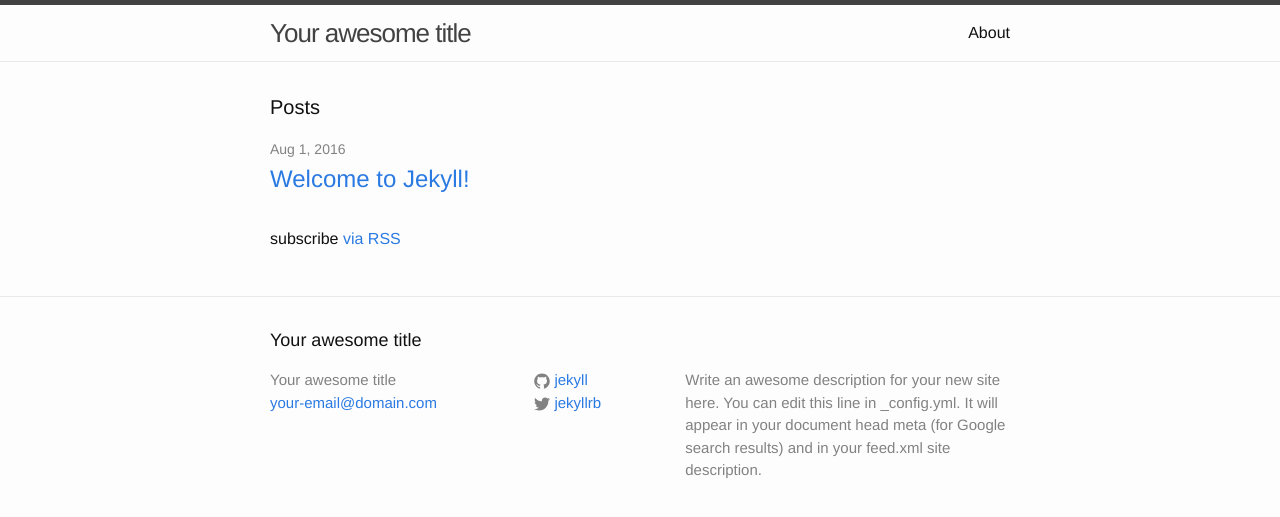
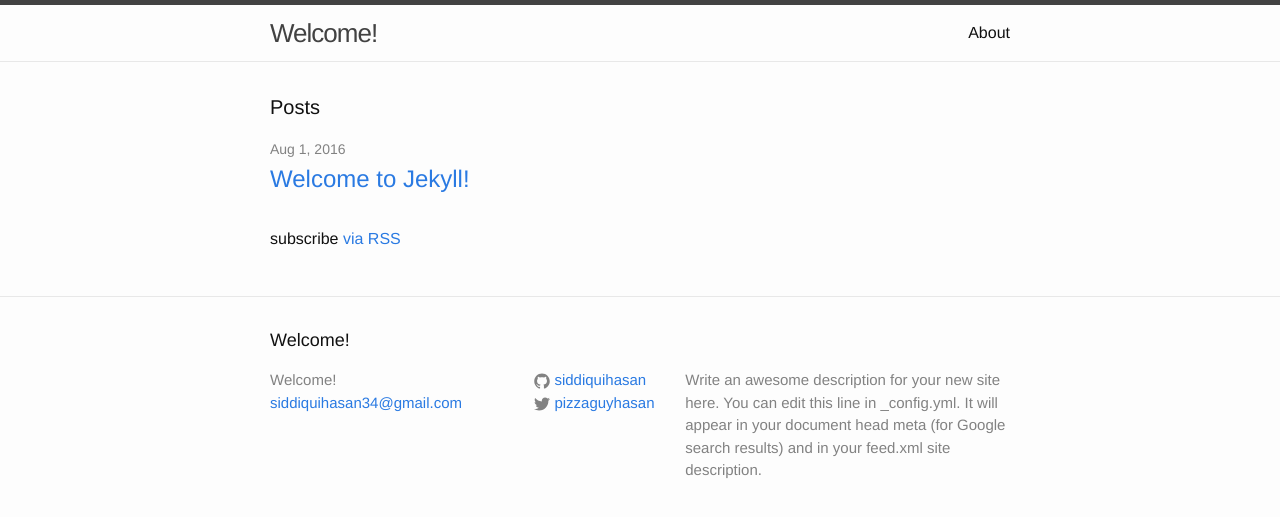
Before and after one commit to siddiquihasan/siddiquihasan.gitbhub.io, a Jekyll site: the page built from index.html, in a window 1280 px wide. Shown: the top 517 px of the page. Built offline with Jekyll 4.4.1, drawn with Linux system fonts in a browser that asks for light colours.

Commit message:
Update _config.yml

```diff
--- a/_config.yml
+++ b/_config.yml
@@ -6,16 +6,16 @@
 # 'jekyll serve'. If you change this file, please restart the server process.
 
 # Site settings
-title: Your awesome title
-email: your-email@domain.com
+title: Welcome!
+email: siddiquihasan34@gmail.com
 description: > # this means to ignore newlines until "baseurl:"
   Write an awesome description for your new site here. You can edit this
   line in _config.yml. It will appear in your document head meta (for
   Google search results) and in your feed.xml site description.
 baseurl: "" # the subpath of your site, e.g. /blog
 url: "http://yourdomain.com" # the base hostname & protocol for your site
-twitter_username: jekyllrb
-github_username:  jekyll
+twitter_username: pizzaguyhasan
+github_username:  siddiquihasan
 
 # Build settings
 markdown: kramdown
```
